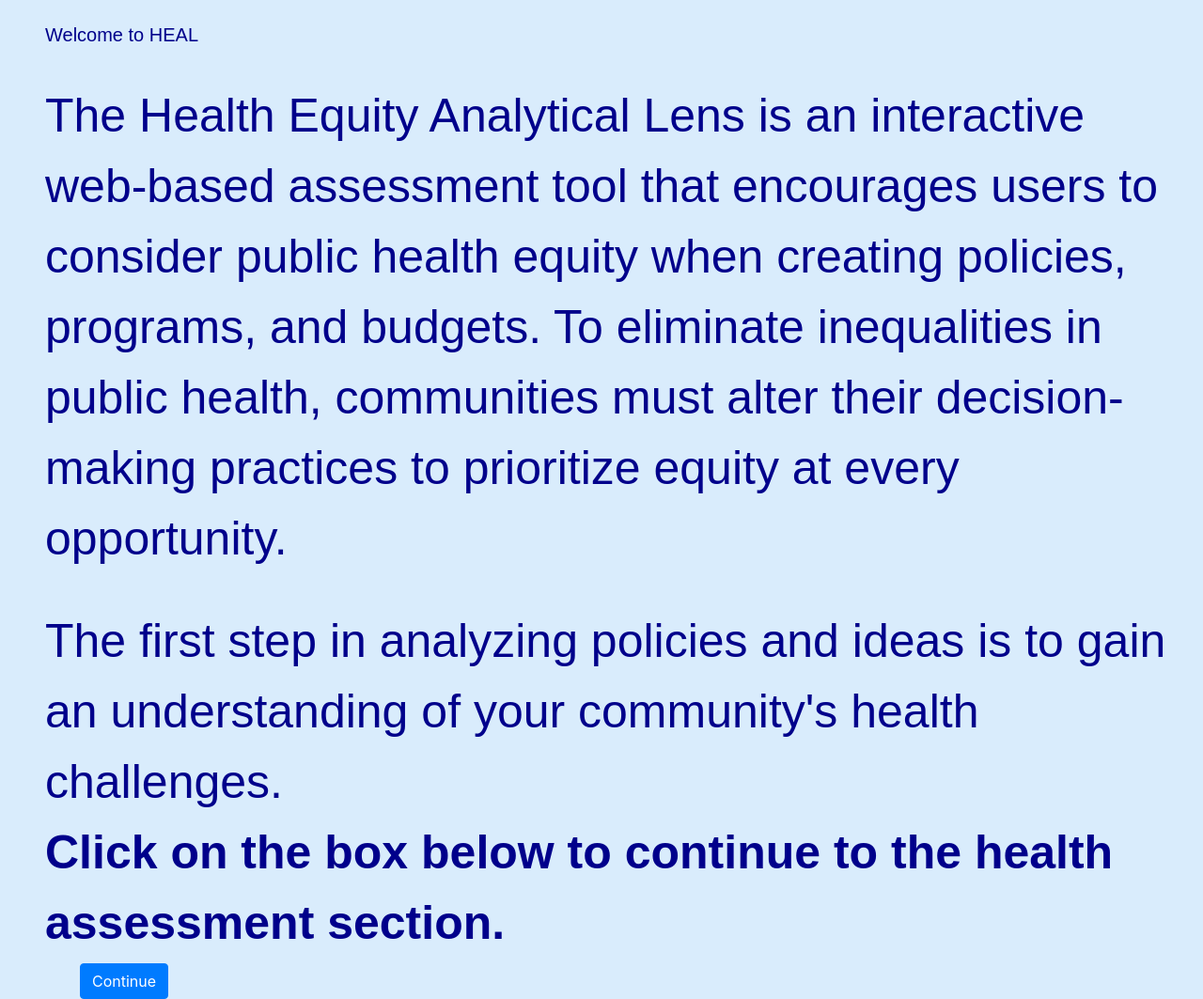
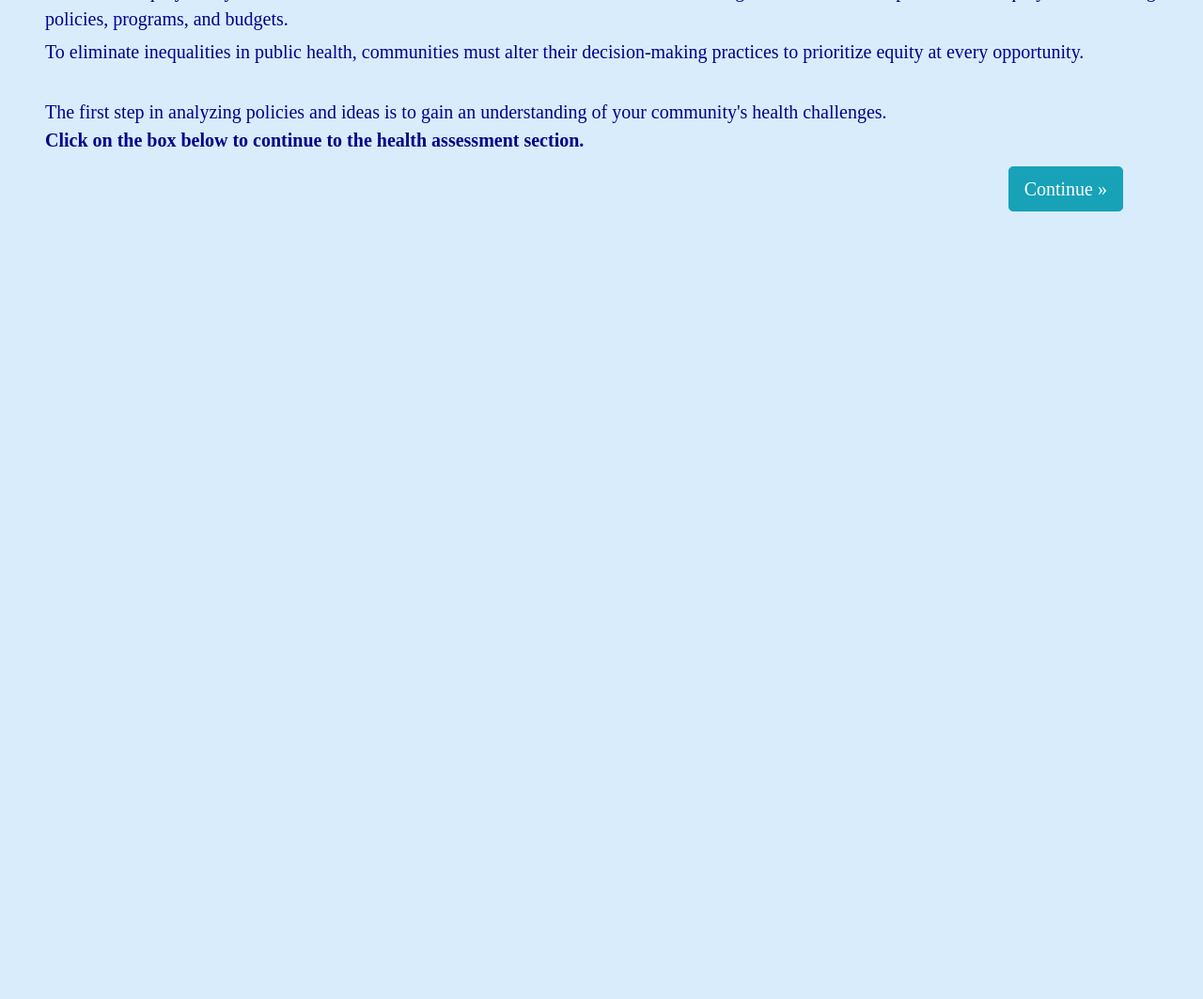
Before and after one commit to yashd2037/HEAL, a Django app: page / in a window 1280 px wide. Shown: the part 497-1560 px from the top of the page at 94% size. After the commit the page ends 722 px from the top, so only its background shows below. Run offline with Django 3.2, Linux system fonts and the light colour scheme; some libraries are stand-ins or nearby versions.

Commit message:
CSS changes

```diff
--- a/static/css/styles.css
+++ b/static/css/styles.css
@@ -1,13 +1,21 @@
-p {
+p, label{
     color:darkblue;
-    font-family: Arial, Helvetica, sans-serif;
+    font-family: American Typewriter, serif;
     margin: 5px;
-    font-size: 50px;
+    font-size: 20px;
+}
+
+option, select{
+    font-family: American Typewriter, serif;
 }
 
 .jumbotron {
     background: url("https://validatedlearning.co/wp-content/uploads/2017/08/green-geo-background-banner.jpeg");
     border: 10px double lightseagreen;
+    margin-top: 56px;
+    background-size: cover;
+    padding-top: 0.5%;
+    padding-bottom: 0.5%;
 }
 
 body {
@@ -16,13 +24,14 @@ body {
 }
 
 h1, h2, h3{
-    font-family: Arial, Helvetica, sans-serif;
+    font-family: American Typewriter, serif;
+    font-variant: small-caps;
 }
 
 #team{
     text-align: center;
     border: 3px solid paleturquoise;
-    margin: 50px 350px;
+    margin: 60px 350px;
     color: midnightblue;
     width: 50%;
 }
@@ -34,3 +43,13 @@ img{
     border: 3px solid paleturquoise;
 
 }
+
+.btn, input{
+    float: right;
+    font-family: American Typewriter, serif;
+}
+
+.question{
+    margin-top: 50px;
+    padding: 50px;
+}
--- a/templates/IntroPage.html
+++ b/templates/IntroPage.html
@@ -3,26 +3,27 @@
 {% load static %}
 
 {% block body %}
-    <h2>Welcome to HEAL</h2>
     <div class="jumbotron jumbotron-fluid">
         <div class="container">
             <div class="row">
                 <h1 class="display-1">HEAL</h1>
             </div>
+            <hr>
             <div class="row">
-                <h2 class="display-2 text-muted">Health Equity Analytical Lens</h2>
+                <h3 class="display-4 text-muted">Health Equity Analytical Lens</h3>
             </div>
         </div>
     </div>
     <div>
         <p class="lead ml-5">Welcome to HEAL</p>
         <br>
-        <p class="ml-5">The Health Equity Analytical Lens is an interactive web-based assessment tool that encourages users to consider public health equity when creating policies, programs, and budgets. To eliminate inequalities in public health, communities must alter their decision-making practices to prioritize equity at every opportunity.</p>
+        <p class="ml-5">The Health Equity Analytical Lens is an interactive web-based assessment tool that encourages users to consider public health equity when creating policies, programs, and budgets.</p>
+        <p class="ml-5">To eliminate inequalities in public health, communities must alter their decision-making practices to prioritize equity at every opportunity.</p>
         <br>
         <p class="ml-5">The first step in analyzing policies and ideas is to gain an understanding of your community's health challenges. <br>
         <b>Click on the box below to continue to the health assessment section.</b></p>
         <div class="container">
-            <a href="{%url 'topic'%}"><button class="btn btn-primary">Continue</button></a>
+             <a class="btn btn-info btn-lg my-2 " href="{%url 'topic'%}" role="button"> Continue &raquo;</a>
 	    </div>
     </div>
 
--- a/templates/Team.html
+++ b/templates/Team.html
@@ -4,14 +4,14 @@
 
 {% block body %}
     <div class="row">
-        <div class="col-12 "><h1 id="team">Meet the team!</h1></div>
+        <div class="col-12 "><h1 id="team">Meet The Team!</h1></div>
     </div>
     <div class="row">
         <div class="col-2">
             <img src="https://st3.depositphotos.com/15648834/17930/v/600/depositphotos_179308454-stock-illustration-unknown-person-silhouette-glasses-profile.jpg">
         </div>
-        <div class="col-10"> Hi my name is Chris Harrington and HEAL’s vision is to create a world where place, race, and
-            socioeconomic status do not determine health.
+        <div class="col-10"> <p class="lead ml-5"> Hi my name is Chris Harrington and HEAL’s vision is to create a world where place, race, and
+            socioeconomic status do not determine health.</p>
         </div>
     </div>
 
--- a/templates/TopicPage.html
+++ b/templates/TopicPage.html
@@ -4,13 +4,13 @@
 
 {% block body %}
     <br>
-    <h3>Choose two survey topics from below to see how they relate to each other</h3>
+    <h3 class ="mt-5" style ="text-align: center"> Choose two survey topics from below to see how they relate to each other</h3>
     <br>
     <div class="container">
 		<form action="{% url 'topic' %}" method="post">
 			{% csrf_token %}
 			{{ form|crispy }}
-			<button type="submit" class="btn btn-primary">Continue</button>
+			<button type="submit" class="btn btn-info btn-lg my-2">Continue &raquo;</button>
 		</form>
 	</div>
 {% endblock %}
```
